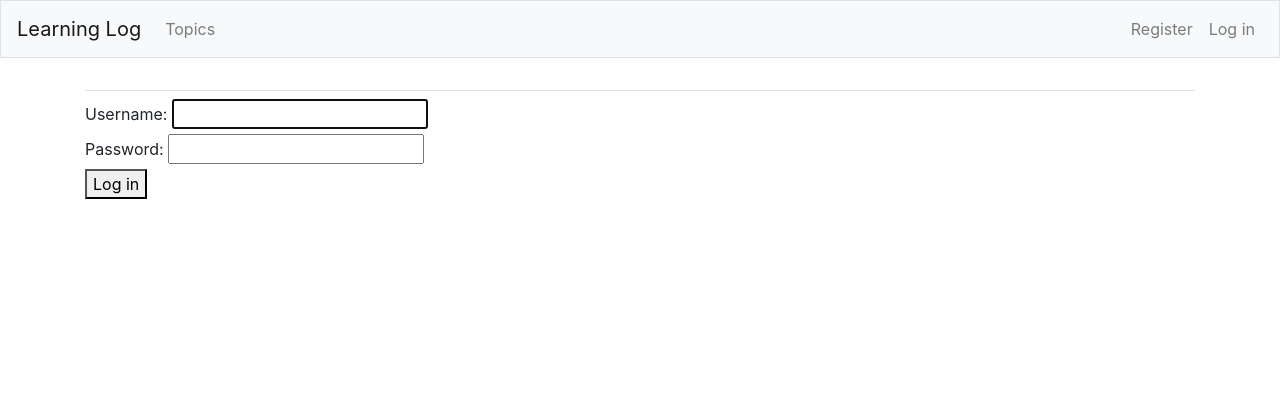
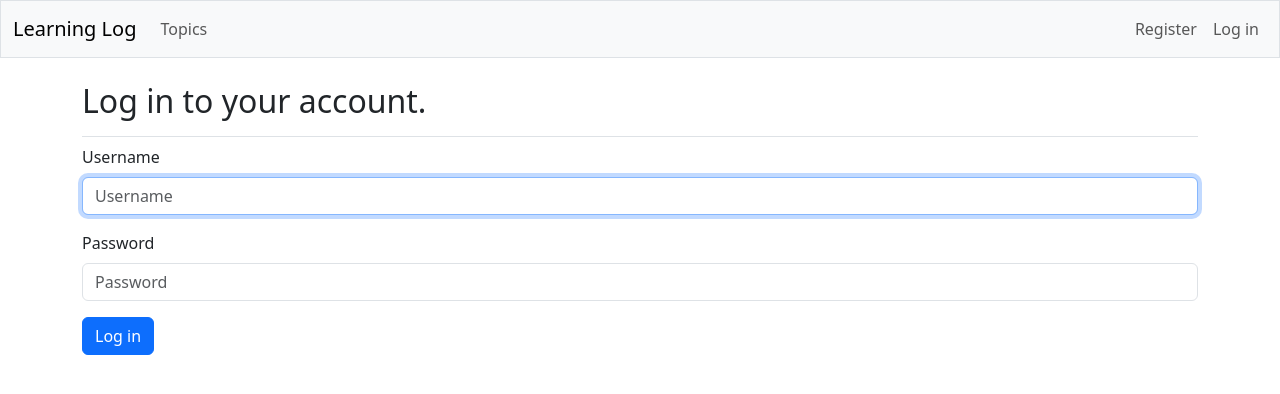
Before and after one commit to Dani-Ideas/sist_log, a Django app: page /accounts/login/ in a window 1280 px wide. Shown: the top 394 px of the page. Run offline with Django 4.2, Linux system fonts and the light colour scheme; some libraries are stand-ins or nearby versions.

Commit message:
refactor proyect and change bootstrap5

```diff
--- a/accounts/templates/registration/login.html
+++ b/accounts/templates/registration/login.html
@@ -1,16 +1,16 @@
 {% extends 'learning_logs/base.html' %}
+{% load django_bootstrap5 %}
+
+{% block page_header %}
+  <h2>Log in to your account.</h2>
+{% endblock page_header %}
 
 {% block content %}
 
-  {% if form.errors %}
-    <p>Your username and password didn't match. Please try again.</p>
-  {% endif %}
-
   <form action="{% url 'accounts:login' %}" method='post'>
     {% csrf_token %}
-    {{ form.as_div }}
-
-    <button name="submit">Log in</button>
+    {% bootstrap_form form %}
+    {% bootstrap_button button_type="submit" content="Log in" %}
   </form>
 
 {% endblock content %}
--- a/learning_logs/templates/learning_logs/base.html
+++ b/learning_logs/templates/learning_logs/base.html
@@ -1,52 +1,74 @@
-{% load bootstrap4 %}
 <!doctype html>
 <html lang="en">
 <head>
   <meta charset="utf-8">
-  <meta name="viewport" content="width=device-width, initial-scale=1, shrink-to-fit=no">
+  <meta name="viewport" content="width=device-width, initial-scale=1">
   <title>Learning Log</title>
 
+  {% load django_bootstrap5 %}
   {% bootstrap_css %}
-  {% bootstrap_javascript jquery='full' %}
+  {% bootstrap_javascript %}
+
 </head>
 <body>
   <nav class="navbar navbar-expand-md navbar-light bg-light mb-4 border">
-      <a class="navbar-brand" href="{% url 'learning_logs:index'%}">Learning Log</a>
-      <button class="navbar-toggler" type="button" data-toggle="collapse" data-target="#navbarCollapse" aria-controls="navbarCollapse" aria-expanded="false" aria-label="Toggle navigation">
+    <div class="container-fluid">
+      <a class="navbar-brand" href="{% url 'learning_logs:index' %}">
+          Learning Log</a>
+
+      <button class="navbar-toggler" type="button" data-bs-toggle="collapse"
+        data-bs-target="#navbarCollapse" aria-controls="navbarCollapse"
+        aria-expanded="false" aria-label="Toggle navigation">
         <span class="navbar-toggler-icon"></span>
       </button>
+
       <div class="collapse navbar-collapse" id="navbarCollapse">
-        <ul class="navbar-nav mr-auto">
+        <ul class="navbar-nav me-auto mb-2 mb-md-0">
           <li class="nav-item">
-            <a class="nav-link" href="{% url 'learning_logs:topics'%}">Topics</a>
-          </li>
-        </ul>
-        <ul class="navbar-nav ml-auto">
+            <a class="nav-link" href="{% url 'learning_logs:topics' %}">
+              Topics</a></li>
+        </ul> <!-- End of links on left side of navbar -->
+
+        <!-- Account-related links -->
+        <ul class="navbar-nav ms-auto mb-2 mb-md-0">
+
           {% if user.is_authenticated %}
             <li class="nav-item">
-            <span class="navbar-text"}">Hello, {{ user.username }}.</span>
-          </li>
-          <li class="nav-item">
-            <a class="nav-link" href="{% url 'users:logout' %}">Log out</a>
-          </li>
+              <span class="navbar-text me-2">Hello, {{ user.username }}.
+                </span></li>
           {% else %}
             <li class="nav-item">
-            <a class="nav-link" href="{% url 'users:register' %}">Register</a>
-          </li>
+              <a class="nav-link" href="{% url 'accounts:register' %}">
+                  Register</a></li>
             <li class="nav-item">
-            <a class="nav-link" href="{% url 'users:login' %}">Log in</a></li>
+              <a class="nav-link" href="{% url 'accounts:login' %}">
+                  Log in</a></li>
           {% endif %}
-        </ul>
-      </div>
-    </nav>
 
-    <main role="main" class="container">
+        </ul> <!-- End of account-related links -->
+
+        {% if user.is_authenticated %}
+          <form action="{% url 'accounts:logout' %}" method='post'>
+            {% csrf_token %}
+            <button name='submit' class='btn btn-outline-secondary btn-sm'>
+              Log out</button>
+          </form>
+        {% endif %}
+
+      </div> <!-- Closes collapsible parts of navbar -->
+
+    </div> <!-- Closes navbar's container -->
+  </nav> <!-- End of navbar -->
+
+  <main class="container">
     <div class="pb-2 mb-2 border-bottom">
       {% block page_header %}{% endblock page_header %}
     </div>
+
     <div>
       {% block content %}{% endblock content %}
     </div>
   </main>
+
 </body>
 </html>
--- a/ll_project/settings.py
+++ b/ll_project/settings.py
@@ -35,7 +35,8 @@ INSTALLED_APPS = [
     'accounts',
 
     # Third party apps.
-    'bootstrap4',
+    'django_bootstrap5',
+
     # Default django apps.
     'django.contrib.admin',
     'django.contrib.auth',
```
Also changed, not shown: learning_logs/templates/learning_logs/index.html (+11 -4 lines), learning_logs/templates/learning_logs/login.html (deleted, +0 -17 lines), learning_logs/templates/learning_logs/topic.html (+18 -16 lines), learning_logs/templates/learning_logs/topics.html (+7 -4 lines), learning_logs/views.py (+5 -11 lines), db.sqlite3. Lines whose indentation alone changed are shown as unchanged.
